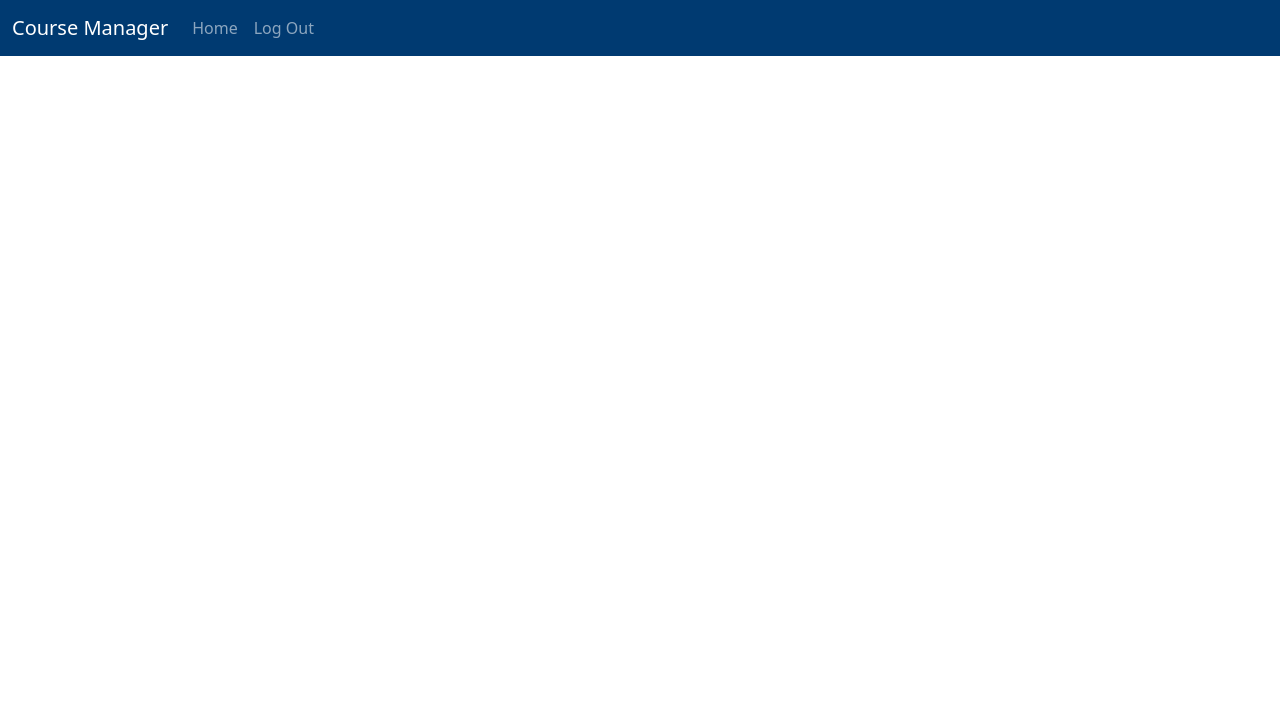
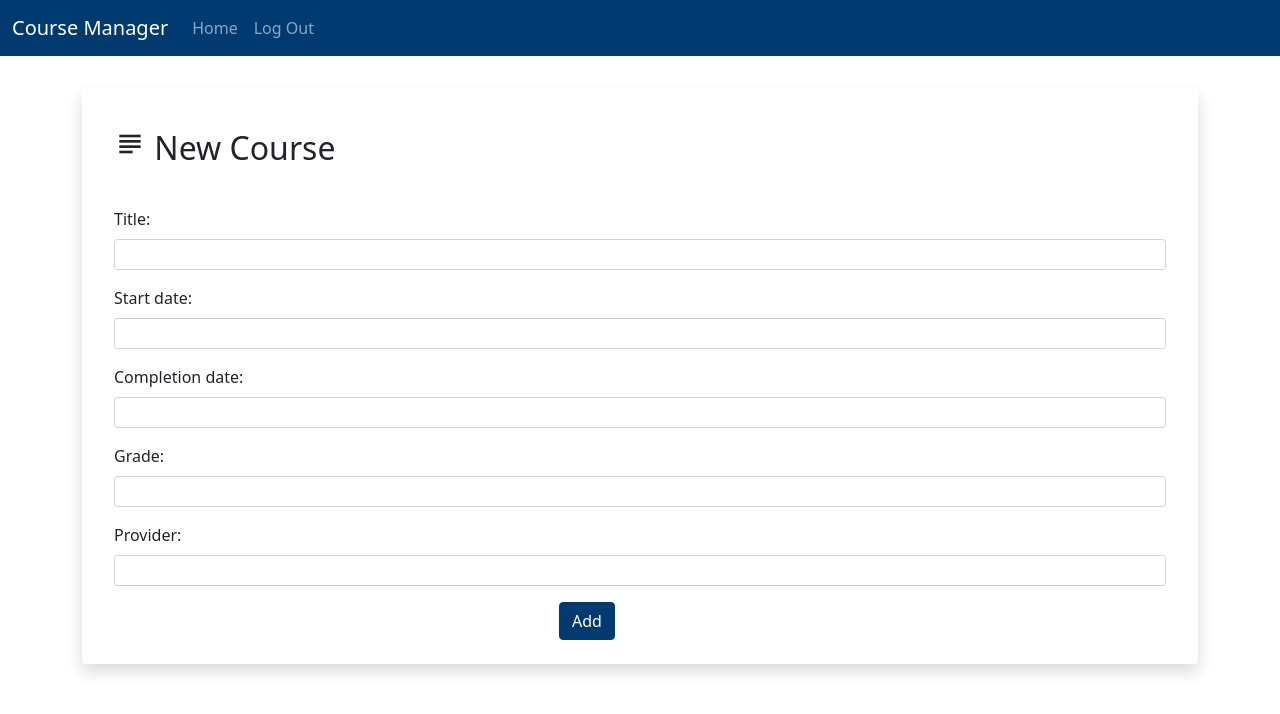
Before and after one commit to azainayub/coursemanager, a Django app: page /courses/new in a window 1280 px wide. Shown: the top 714 px of the page. Run offline with Django 3.2, Linux system fonts and the light colour scheme; the visitor is signed in with stand-in values (Sample User, id 1); some libraries are stand-ins or nearby versions.

Commit message:
new course can be added

```diff
--- a/assistor/templates/assistor/course_new.html
+++ b/assistor/templates/assistor/course_new.html
@@ -1,11 +1,44 @@
 {% extends "assistor/layout.html" %}
 
-{% block body %}
-    <h1>Add Course</h1>
-    <form action="{% url 'course_new' %}" method="POST">
-        {% csrf_token %}
-        {{ form }}
-        <input type="submit" text="Add">
-    </form>
-
+{% block title %}
+    New Course
 {% endblock %}
+{% block main %}
+    <div class="container mt-5 mb-5">
+        <form class="row g-3 p-4 mx-auto shadow rounded" action="{% url 'course_new' %}" method="POST">
+            <h2>
+                <span class="material-icons-outlined fs-2">
+                    subject
+                </span>
+                New Course
+            </h2>
+            {% csrf_token %}
+            <div class="col-md-6">
+                {{ form.errors }}
+            </div>
+            <div class="col-md-12">
+                <label for="{{ form.title.id_for_label }}" class="form-label">{{ form.title.label }}:</label>
+                {{ form.title }}
+            </div>
+            <div class="col-md-12">
+                <label for="{{ form.start_date.id_for_label }}" class="form-label">{{ form.start_date.label }}:</label>
+                {{ form.start_date }}
+            </div>
+            <div class="col-md-12">
+                <label for="{{ form.completion_date.id_for_label }}" class="form-label">{{ form.completion_date.label }}:</label>
+                {{ form.completion_date}}
+            </div>
+            <div class="col-md-12">
+                <label for="{{ form.grade.id_for_label }}" class="form-label">{{ form.grade.label }}:</label>
+                {{ form.grade }}
+            </div>
+            <div class="col-md-12">
+                <label for="{{ form.provider.id_for_label }}" class="form-label">{{ form.provider.label }}:</label>
+                {{ form.provider }}
+            </div>
+            <div class="col-md-2 mx-auto">
+                <input class="btn btn-primary" type="submit" value="Add">
+            </div>
+        </form>
+    </div>
+{% endblock %}
```
